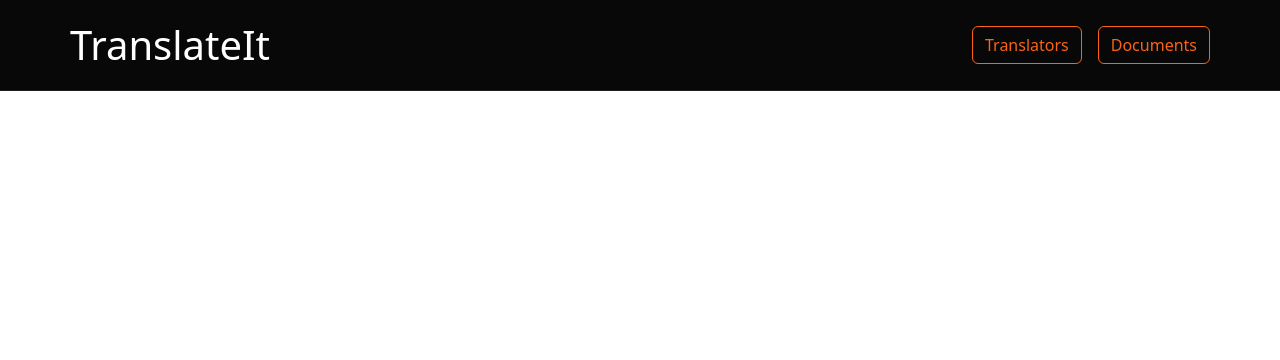
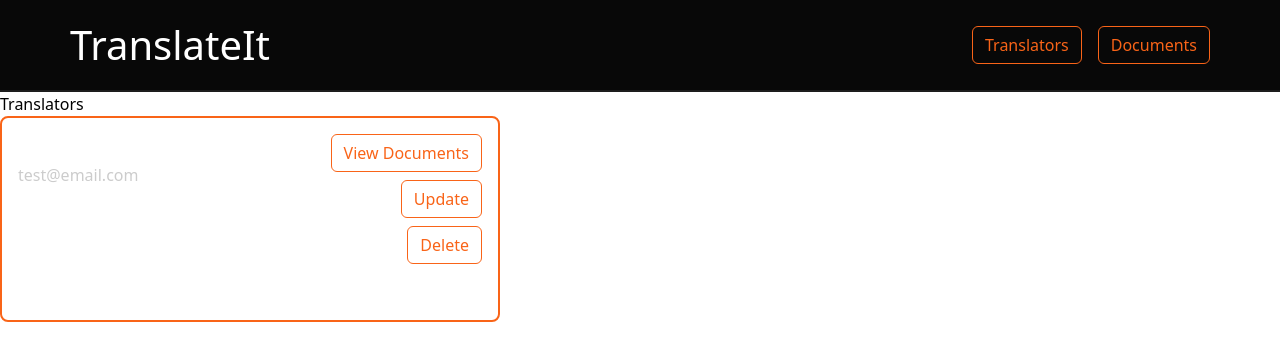
Before and after one commit to henrythuler/translateit_frontend, a Vue app: page /translators in a window 1280 px wide. Shown: the top 360 px of the page. Built offline with nearby package versions, Linux system fonts and the light colour scheme.

Commit message:
feat: TranslatorCard implemented

```diff
--- a/src/App.vue
+++ b/src/App.vue
@@ -1,12 +1,16 @@
 <template>
-  <TheHeader />
-  <RouterView />
+    <TheHeader />
+    <RouterView />
 </template>
 
 <script setup>
-  import { RouterView } from 'vue-router'
-  import TheHeader from '@/components/layout/TheHeader.vue'
+    import { RouterView } from 'vue-router'
+    import TheHeader from '@/components/layout/TheHeader.vue'
 </script>
 
-<style scoped>
+<style>
+    body{
+        height: 100vh;
+        background-color: #080808;
+    }
 </style>
--- a/src/components/base/BaseButton.vue
+++ b/src/components/base/BaseButton.vue
@@ -31,6 +31,7 @@
         border-color: #f96418;
         color: #f96418;
     }
+
     .custom-btn:hover {
         background-color: #f96418;
         color: #ffffff;
--- a/src/components/layout/TheHeader.vue
+++ b/src/components/layout/TheHeader.vue
@@ -60,7 +60,7 @@
 <style scoped>
     header {
         background-color: #080808;
-        border-bottom: 1px solid #1d1d1d;
+        border-bottom: 2px solid #1d1d1d;
         position: relative;
     }
 
--- /dev/null
+++ b/src/components/translator/TranslatorCard.vue
@@ -0,0 +1,40 @@
+<template>
+    <BaseCard class="translator-card" :title="translator.name" :description="translator.email">
+        <div class="d-flex justify-content-between text-white mt-3">
+            <span><strong>From:</strong> {{ translator.source_language }}</span>
+            <span><strong>To:</strong> {{ translator.target_language }}</span>
+        </div>
+
+        <template #actions>
+            <BaseButton class="btn btn-outline-light" @click="$emit('view-documents')">
+                View Documents
+            </BaseButton>
+            <BaseButton class="btn btn-outline-warning" @click="$emit('update')">
+                Update
+            </BaseButton>
+            <BaseButton class="btn btn-outline-danger" @click="$emit('delete')">
+                Delete
+            </BaseButton>
+        </template>
+    </BaseCard>
+</template>
+
+<script setup>
+    import BaseCard from '@/components/base/BaseCard.vue'
+    import BaseButton from '@/components/base/BaseButton.vue'
+
+    defineProps({
+        translator: {
+            type: Object,
+            required: true
+        }
+    })
+
+    defineEmits(['update', 'delete', 'view-documents'])
+</script>
+
+<style scoped>
+    .translator-card {
+        max-width: 500px;
+    }
+</style>
--- a/src/views/TranslatorsView.vue
+++ b/src/views/TranslatorsView.vue
@@ -1,6 +1,8 @@
 <template>
-    <div class="text-white">Translators</div>
+    <div class="text-black">Translators</div>
+    <TranslatorCard :translator="{name: 'Test', email: 'test@email.com', source_language: 'pt_BR', target_language: 'en_US'}" />
 </template>
 
 <script setup>
+    import TranslatorCard from '@/components/translator/TranslatorCard.vue'
 </script>
```
Also changed, not shown: 1 other file (tests, documents, lock files or other folders). Lines whose indentation alone changed are shown as unchanged.
